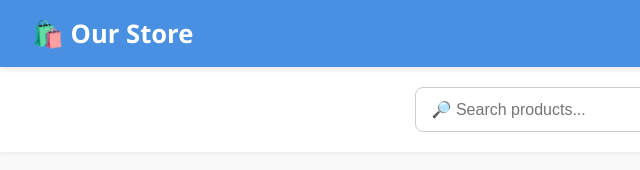
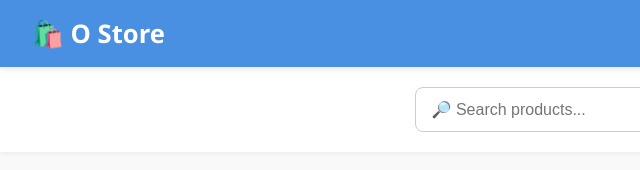
Before and after one commit to Sumitphade/E-commerce-devOps, a website: page public/index.html in a window 1280 px wide. Shown: the full height of the page, 0-640 px from the left. Drawn offline with Linux system fonts and the light colour scheme; no server answers.

Commit message:
first commit
change

```diff
--- a/public/index.html
+++ b/public/index.html
@@ -158,7 +158,7 @@
 <body>
 
   <header>
-    <div class="left-header">🛍️ Our Store</div>
+    <div class="left-header">🛍️ O Store</div>
     <div class="right-header">
       <a href="login.html">🔐 Login</a>
       <a href="register.html">📝 Register</a>
```
